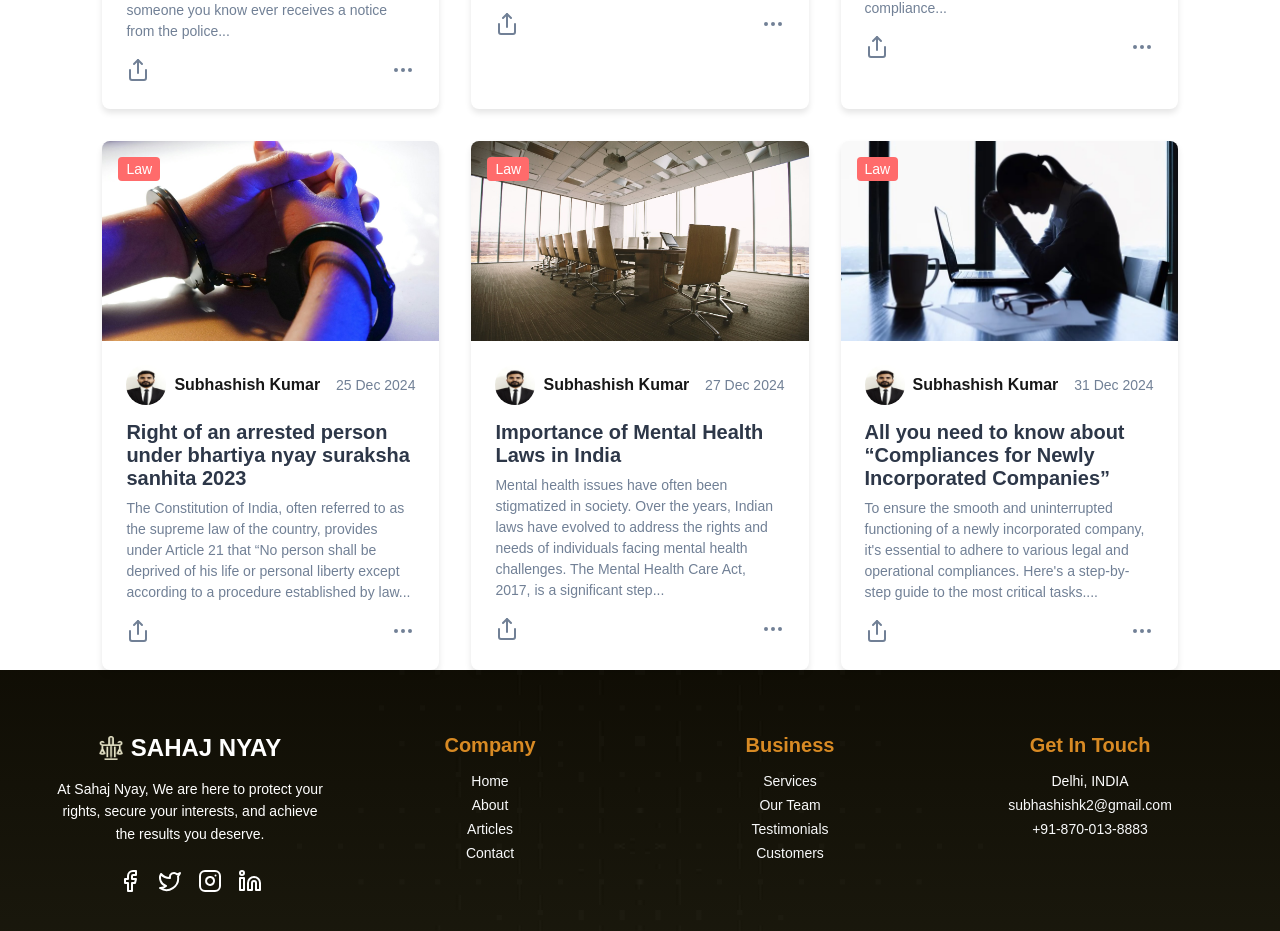
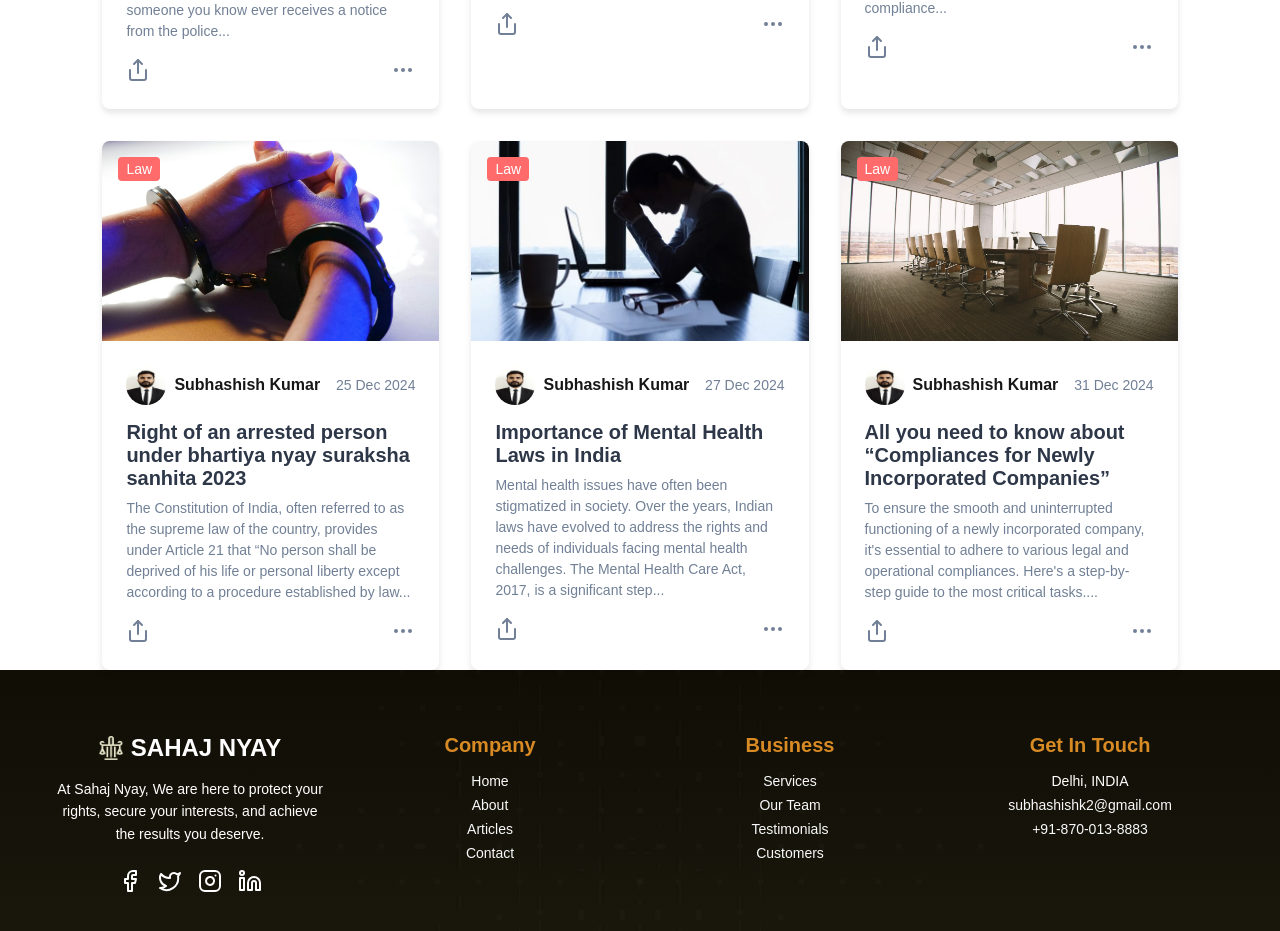
Before and after one commit to gautamkmahato/Law-firm, a Next.js app: page /articles in a window 1280 px wide. Shown: the part 828-1759 px from the top of the page. Built offline with nearby package versions, Linux system fonts and the light colour scheme.

Commit message:
fixed the images

```diff
--- a/app/components/Blog.jsx
+++ b/app/components/Blog.jsx
@@ -76,7 +76,7 @@ export default function BlogPostGrid() {
 
           <BlogCard
             id="5"
-            image={law5}
+            image={law4}
             title="Importance of Mental Health Laws in India"
             category="Law"
             url="Importance-of-mental-health-laws-in-India"
@@ -91,7 +91,7 @@ export default function BlogPostGrid() {
 
           <BlogCard
             id="6"
-            image={law4}
+            image={law5}
             title="All you need to know about “Compliances for Newly Incorporated Companies”"
             category="Law"
             url="Compliances for-newly-incorporated-companies"
```
